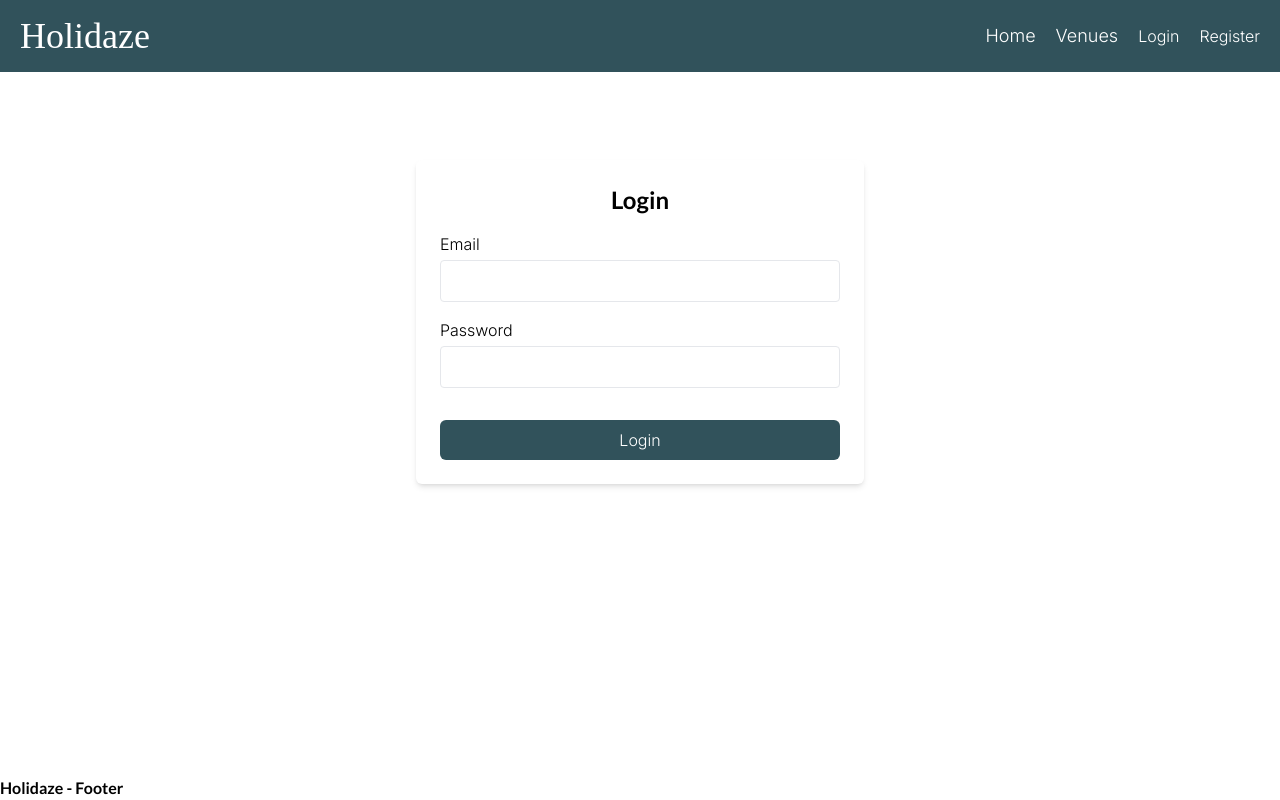
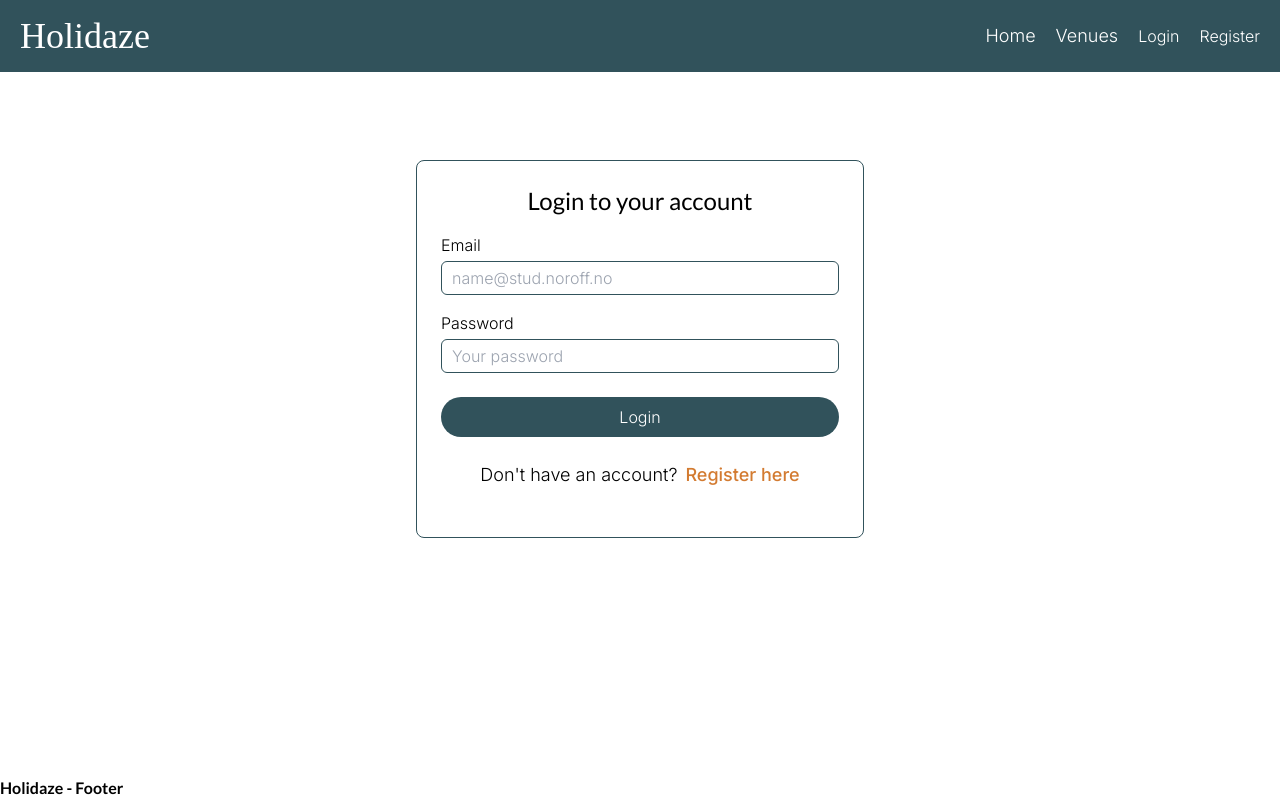
Before and after one commit to karlwoien/project-exam-2, a React (Vite) app: page /login in a window 1280 px wide. Built offline with nearby package versions, Linux system fonts and the light colour scheme; no server answers; a web font is replaced by a local one.

Commit message:
enhance styling and adds user info for better UX

```diff
--- a/src/forms/InputField.jsx
+++ b/src/forms/InputField.jsx
@@ -1,11 +1,12 @@
-export default function InputField({ label, type = "text", error, register }) {
+export default function InputField({ label, type = "text", placeholder, error, register }) {
     return (
         <div className="mb-4">
             <label className="block mb-1">{label}</label>
             <input
                 type={type}
+                placeholder={placeholder}
                 {...register}
-                className="w-full p-2 border rounded"
+                className="py-1 px-2.5 border border-bg-primary w-full rounded-md"
             />
             {error && <p className="text-red-500 text-sm">{error}</p>}
         </div>
--- a/src/pages/Login.jsx
+++ b/src/pages/Login.jsx
@@ -6,6 +6,7 @@ import { loginUser } from "../api";
 import useAuthStore from "../store/authStore";
 import { useNavigate } from "react-router-dom";
 import InputField from "../forms/InputField";
+import { Link } from "react-router-dom";
 
 export default function Login() {
     const [error, setError] = useState(null);
@@ -29,17 +30,22 @@ export default function Login() {
     };
 
     return (
-        <div className="max-w-md mx-auto p-6 bg-white shadow-md rounded-md mt-40">
-            <h2 className="text-center text-2xl font-bold mb-4">Login</h2>
+        <div className="max-w-md mx-auto p-6 rounded-lg border border-bg-primary mt-40">
+            <h2 className="text-center text-2xl font-normal mb-4">Login to your account</h2>
             {error && <p className="text-red-500">{error}</p>}
 
             <form onSubmit={handleSubmit(onSubmit)}>
-                <InputField label="Email" register={register("email")} error={errors.email?.message} />
-                <InputField label="Password" type="password" register={register("password")} error={errors.password?.message} />
-
-                <button type="submit" className="w-full mt-4 bg-bg-primary text-white py-2 rounded-md hover:bg-bg-highlight">
+                <InputField label="Email" placeholder="name@stud.noroff.no" register={register("email")} error={errors.email?.message} />
+                <InputField label="Password" placeholder="Your password" type="password" register={register("password")} error={errors.password?.message} />
+                <button type="submit" className="w-full mt-2 bg-bg-primary text-white py-2 rounded-full hover:bg-bg-highlight">
                     Login
                 </button>
+                <div className="flex space-x-2 my-6 justify-center">
+                    <p>Don't have an account?</p>
+                    <Link to="/register" className="text-bg-highlight font-medium text-lg">Register here</Link>
+                </div>
+
+
             </form>
         </div>
     );
```
